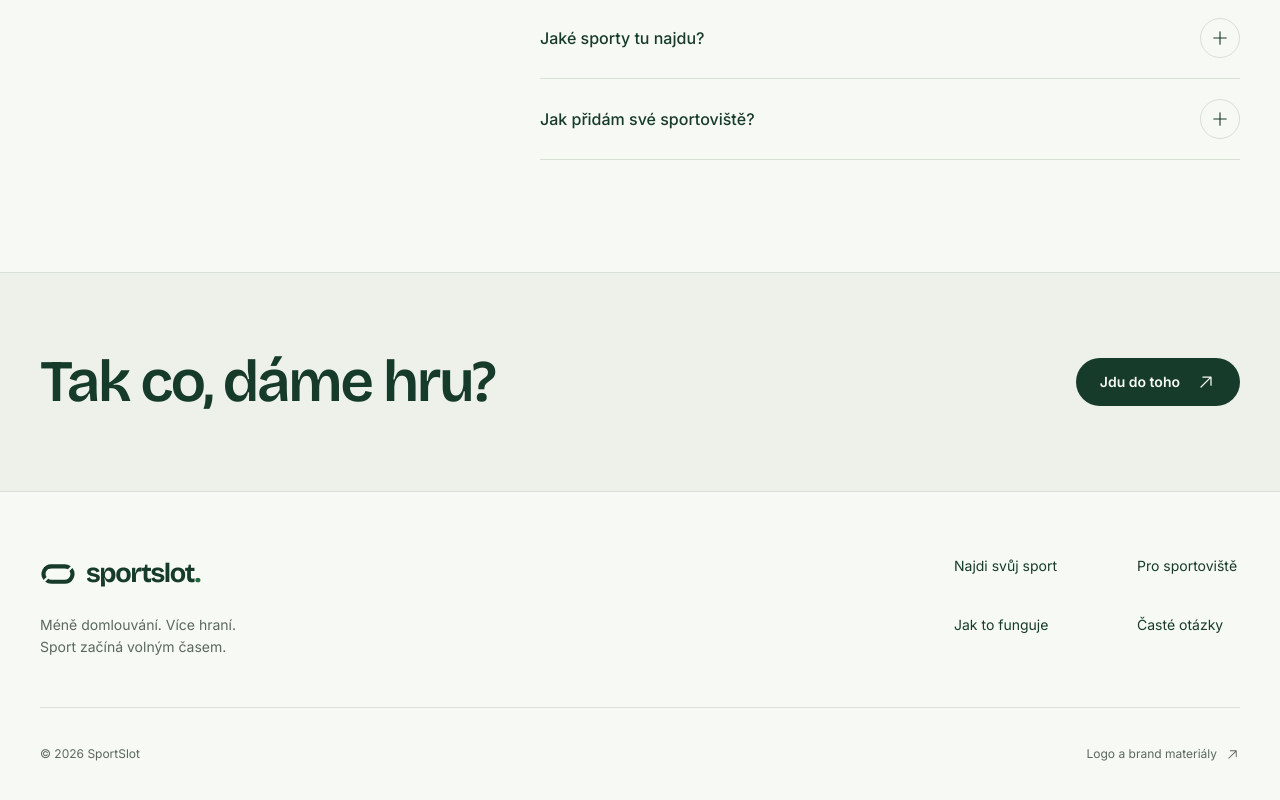
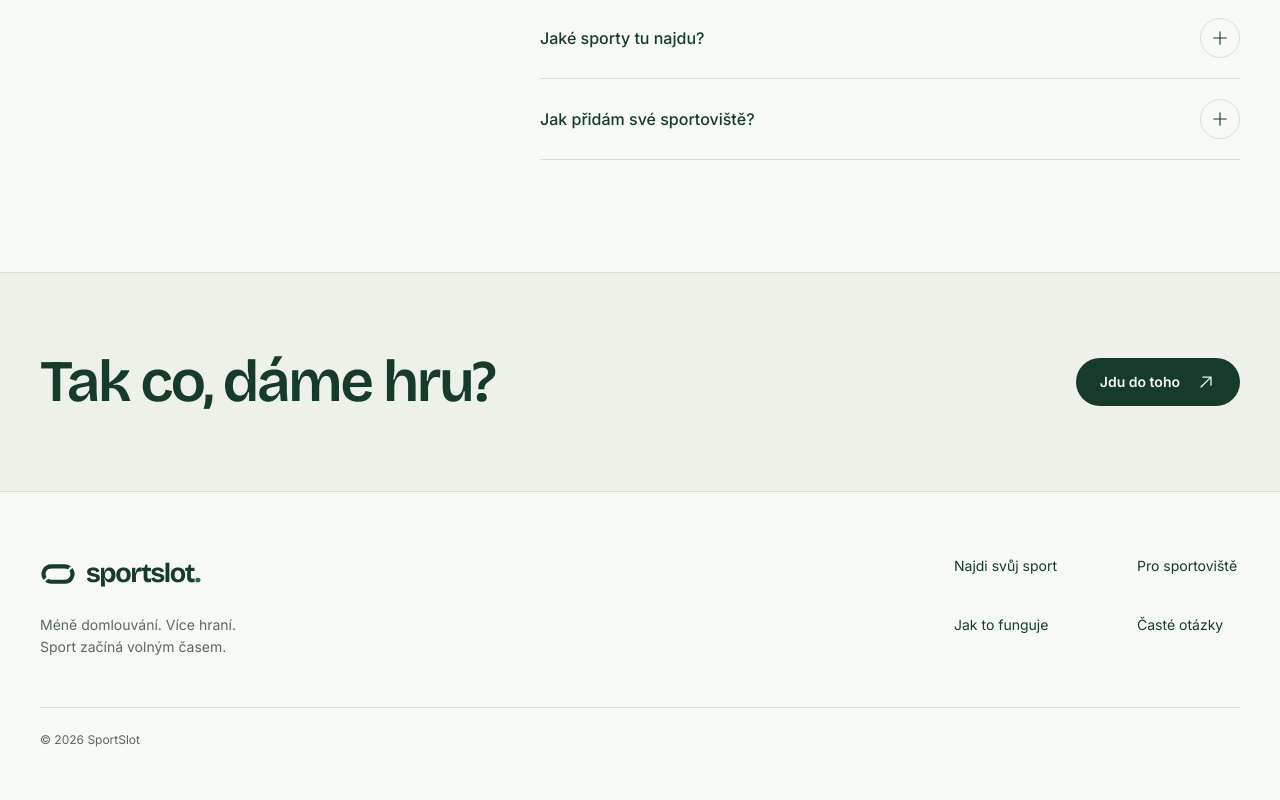
Before and after one commit to Bel-Garat/Sport-slot, a Next.js app in the folder frontend/: page / in a window 1280 px wide. Shown: the part 4004-4804 px from the top of the page. Built offline with nearby package versions, Linux system fonts and the light colour scheme; no server answers.

Commit message:
feat: drop the brand kit link from the footer
The download is meant for the team, not for players browsing the site. The zip stays in public/brand and docs/brand for anyone who needs it.

```diff
--- a/frontend/src/components/SiteFooter.tsx
+++ b/frontend/src/components/SiteFooter.tsx
@@ -1,5 +1,4 @@
 import Link from "next/link";
-import { ArrowUpRight } from "@phosphor-icons/react/dist/ssr";
 import { Logo } from "@/components/Logo";
 
 export function SiteFooter() {
@@ -13,7 +12,7 @@ export function SiteFooter() {
           </nav>
         </div>
         <div className="mt-12 flex flex-wrap items-center justify-between gap-4 border-t border-line pt-6 text-xs text-muted">
-          <span>© {new Date().getFullYear()} SportSlot</span><a href="/brand/sportslot-brand-kit.zip" download className="inline-flex min-h-11 items-center gap-2 hover:text-foreground">Logo a brand materiály <ArrowUpRight size={15} aria-hidden="true" /></a>
+          <span>© {new Date().getFullYear()} SportSlot</span>
         </div>
       </div>
     </footer>
```
